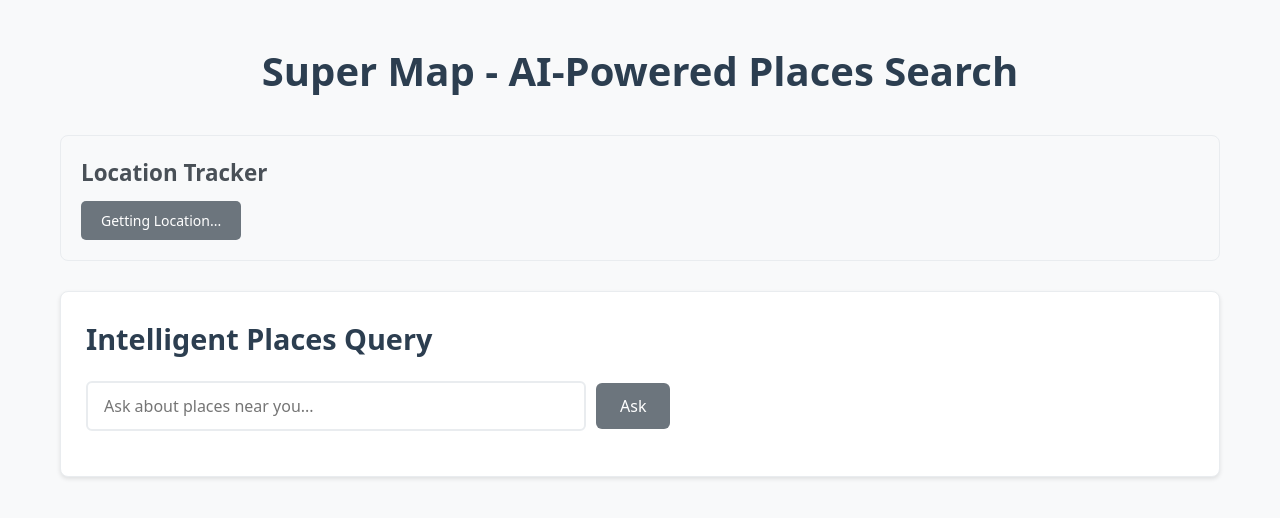
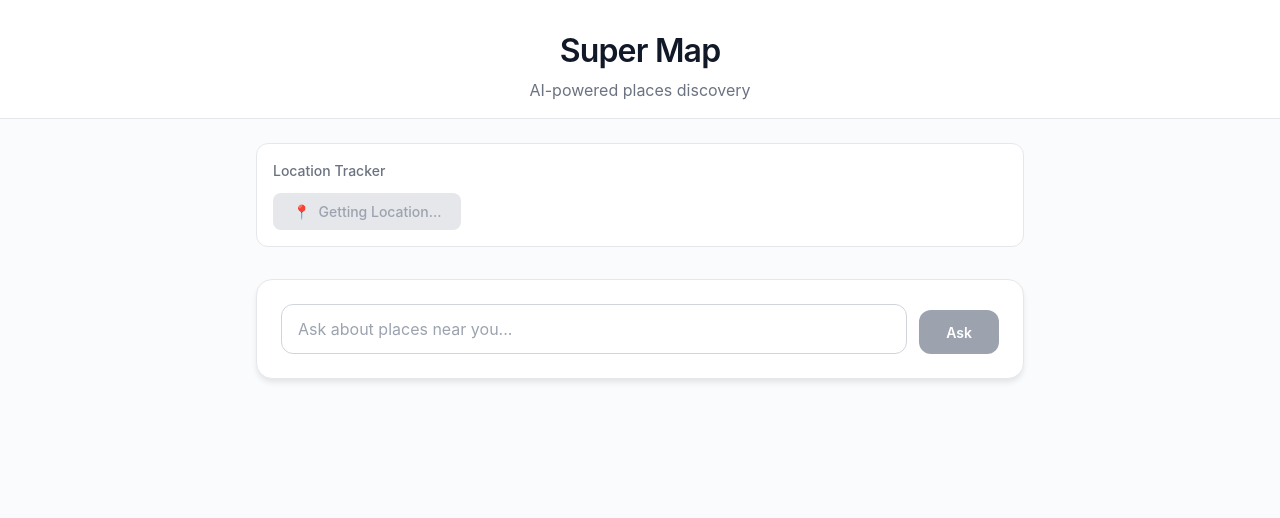
Before and after one commit to tourank/super-map, a React (Vite) app: page / in a window 1280 px wide. Shown: the top 518 px of the page. Built offline with nearby package versions, Linux system fonts and the light colour scheme; no server answers.

Commit message:
Improve UI

```diff
--- a/src/App.css
+++ b/src/App.css
@@ -1,32 +1,54 @@
 /* ==========================================================================
-   Super Map - Main Application Styles
+   Super Map - Modern Chat-like Interface
    ========================================================================== */
+
+/* Reset and base styles */
+* {
+  box-sizing: border-box;
+}
+
+body {
+  margin: 0;
+  font-family: -apple-system, BlinkMacSystemFont, 'Segoe UI', 'Roboto', sans-serif;
+  background: #fafbfc;
+  color: #1a1a1a;
+}
 
 /* App Container */
 .app {
-  padding: 20px;
-  max-width: 1200px;
-  margin: 0 auto;
+  min-height: 100vh;
+  display: flex;
+  flex-direction: column;
+}
+
+.app-header {
+  text-align: center;
+  padding: 2rem 1rem 1rem;
+  background: white;
+  border-bottom: 1px solid #e5e7eb;
 }
 
 .app-title {
-  text-align: center;
-  margin-bottom: 40px;
-  color: #2c3e50;
+  font-size: 2rem;
+  font-weight: 600;
+  margin: 0 0 0.5rem;
+  color: #111827;
+  letter-spacing: -0.025em;
 }
 
-/* ==========================================================================
-   Layout Components
-   ========================================================================== */
-
-.section {
-  margin-bottom: 30px;
+.app-subtitle {
+  color: #6b7280;
+  font-size: 1rem;
+  margin: 0;
+  font-weight: 400;
 }
 
-.section-divider {
-  margin: 40px 0;
-  border: none;
-  border-top: 1px solid #e0e0e0;
+.main-content {
+  flex: 1;
+  max-width: 800px;
+  margin: 0 auto;
+  width: 100%;
+  padding: 0 1rem;
 }
 
 /* ==========================================================================
@@ -34,109 +56,151 @@
    ========================================================================== */
 
 .location-tracker {
-  background: #f8f9fa;
-  border-radius: 8px;
-  padding: 20px;
-  border: 1px solid #e9ecef;
+  margin: 1.5rem 0;
+  padding: 1rem;
+  background: white;
+  border-radius: 12px;
+  border: 1px solid #e5e7eb;
 }
 
 .location-tracker h3 {
-  margin-top: 0;
-  color: #495057;
+  font-size: 0.875rem;
+  font-weight: 500;
+  color: #6b7280;
+  margin: 0 0 0.75rem;
+  text-align: left;
 }
 
 .location-button {
-  background: #007bff;
+  background: linear-gradient(135deg, #667eea 0%, #764ba2 100%);
   color: white;
   border: none;
-  padding: 10px 20px;
-  border-radius: 5px;
+  padding: 0.625rem 1.25rem;
+  border-radius: 8px;
   cursor: pointer;
-  font-size: 14px;
-  transition: background-color 0.2s;
+  font-size: 0.875rem;
+  font-weight: 500;
+  transition: all 0.2s ease;
+  display: inline-flex;
+  align-items: center;
+  gap: 0.5rem;
+  box-shadow: 0 2px 4px rgba(102, 126, 234, 0.25);
 }
 
-.location-button:hover {
-  background: #0056b3;
+.location-button:hover:not(:disabled) {
+  transform: translateY(-1px);
+  box-shadow: 0 4px 8px rgba(102, 126, 234, 0.35);
 }
 
 .location-button:disabled {
-  background: #6c757d;
+  background: #e5e7eb;
+  color: #9ca3af;
   cursor: not-allowed;
+  transform: none;
+  box-shadow: none;
 }
 
 .location-info {
-  margin-top: 15px;
+  margin-top: 1rem;
+  padding: 1rem;
+  background: #f9fafb;
+  border-radius: 8px;
+  border: 1px solid #e5e7eb;
 }
 
 .location-info p {
-  margin: 5px 0;
-  font-family: 'Courier New', monospace;
-  font-size: 14px;
+  margin: 0.25rem 0;
+  font-size: 0.875rem;
+  color: #4b5563;
 }
 
 .error-message {
-  color: #dc3545;
+  color: #dc2626;
   font-weight: 500;
-  margin-top: 10px;
+  margin-top: 1rem;
+  padding: 0.75rem;
+  background: #fef2f2;
+  border: 1px solid #fecaca;
+  border-radius: 8px;
+  font-size: 0.875rem;
 }
 
 /* ==========================================================================
-   Intelligent Places Query Styles
+   Chat Interface Styles
    ========================================================================== */
 
 .intelligent-query {
-  background: white;
-  border-radius: 8px;
-  padding: 25px;
-  box-shadow: 0 2px 4px rgba(0,0,0,0.1);
-  border: 1px solid #e9ecef;
-}
-
-.intelligent-query h2 {
-  margin-top: 0;
-  color: #2c3e50;
-  margin-bottom: 20px;
+  margin: 2rem 0;
 }
 
 .query-input-section {
-  margin-bottom: 20px;
+  position: sticky;
+  bottom: 0;
+  background: white;
+  padding: 1.5rem;
+  border-radius: 16px;
+  border: 1px solid #e5e7eb;
+  box-shadow: 0 4px 6px -1px rgba(0, 0, 0, 0.1);
+  margin-bottom: 1rem;
+}
+
+.input-container {
+  display: flex;
+  gap: 0.75rem;
+  align-items: flex-end;
 }
 
 .query-input {
-  width: 100%;
-  max-width: 500px;
-  padding: 12px 16px;
-  border: 2px solid #e9ecef;
-  border-radius: 6px;
-  font-size: 16px;
-  transition: border-color 0.2s;
+  flex: 1;
+  min-height: 44px;
+  max-height: 120px;
+  padding: 0.75rem 1rem;
+  border: 1px solid #d1d5db;
+  border-radius: 12px;
+  font-size: 1rem;
+  line-height: 1.5;
+  resize: none;
+  outline: none;
+  transition: all 0.2s ease;
+  font-family: inherit;
 }
 
 .query-input:focus {
-  outline: none;
-  border-color: #007bff;
+  border-color: #2563eb;
+  box-shadow: 0 0 0 3px rgba(37, 99, 235, 0.1);
+}
+
+.query-input::placeholder {
+  color: #9ca3af;
 }
 
 .query-button {
-  background: #28a745;
+  background: #2563eb;
   color: white;
   border: none;
-  padding: 12px 24px;
-  border-radius: 6px;
+  padding: 0.75rem 1.5rem;
+  border-radius: 12px;
   cursor: pointer;
-  font-size: 16px;
-  margin-left: 10px;
-  transition: background-color 0.2s;
+  font-size: 0.875rem;
+  font-weight: 600;
+  min-width: 80px;
+  height: 44px;
+  transition: all 0.2s ease;
+  display: flex;
+  align-items: center;
+  justify-content: center;
+  gap: 0.5rem;
 }
 
-.query-button:hover {
-  background: #218838;
+.query-button:hover:not(:disabled) {
+  background: #1d4ed8;
+  transform: translateY(-1px);
 }
 
 .query-button:disabled {
-  background: #6c757d;
+  background: #9ca3af;
   cursor: not-allowed;
+  transform: none;
 }
 
 /* ==========================================================================
@@ -144,23 +208,58 @@
    ========================================================================== */
 
 .ai-response {
-  border: 1px solid #ddd;
-  padding: 20px;
-  margin-bottom: 20px;
-  background-color: #f9f9f9;
-  border-radius: 8px;
+  background: linear-gradient(135deg, #f8fafc 0%, #f1f5f9 100%);
+  border-radius: 16px;
+  padding: 1.5rem;
+  margin-bottom: 1rem;
+  border: 1px solid #e2e8f0;
+  box-shadow: 0 2px 4px rgba(0, 0, 0, 0.05);
+  position: relative;
+}
+
+.ai-response::before {
+  content: '🤖';
+  position: absolute;
+  top: 1rem;
+  right: 1rem;
+  font-size: 1.25rem;
+  opacity: 0.6;
 }
 
 .ai-response h3 {
-  margin-top: 0;
-  color: #2c3e50;
-  margin-bottom: 15px;
+  font-size: 0.75rem;
+  font-weight: 600;
+  color: #64748b;
+  margin: 0 0 1rem;
+  text-transform: uppercase;
+  letter-spacing: 0.1em;
+  display: flex;
+  align-items: center;
+  gap: 0.5rem;
+}
+
+.ai-response h3::before {
+  content: '';
+  width: 8px;
+  height: 8px;
+  background: linear-gradient(135deg, #10b981, #059669);
+  border-radius: 50%;
+  animation: pulse 2s infinite;
+}
+
+@keyframes pulse {
+  0%, 100% { opacity: 1; }
+  50% { opacity: 0.5; }
 }
 
 .ai-response-text {
   white-space: pre-wrap;
-  line-height: 1.6;
-  color: #495057;
+  line-height: 1.7;
+  color: #1e293b;
+  font-size: 1rem;
+  margin: 0;
+  font-weight: 400;
+  text-rendering: optimizeLegibility;
 }
 
 /* ==========================================================================
@@ -168,45 +267,57 @@
    ========================================================================== */
 
 .places-results {
-  margin-top: 20px;
+  margin-top: 1.5rem;
 }
 
 .places-results h3 {
-  color: #2c3e50;
-  margin-bottom: 20px;
+  font-size: 0.875rem;
+  font-weight: 600;
+  color: #6b7280;
+  margin: 0 0 1rem;
+  text-transform: uppercase;
+  letter-spacing: 0.05em;
 }
 
 .place-card {
-  border: 1px solid #e9ecef;
-  margin: 15px 0;
-  padding: 20px;
-  border-radius: 8px;
   background: white;
-  transition: box-shadow 0.2s;
+  border-radius: 12px;
+  padding: 1.5rem;
+  margin-bottom: 1rem;
+  border: 1px solid #e5e7eb;
+  transition: all 0.2s ease;
+  box-shadow: 0 1px 3px rgba(0, 0, 0, 0.1);
 }
 
 .place-card:hover {
-  box-shadow: 0 4px 8px rgba(0,0,0,0.1);
+  transform: translateY(-2px);
+  box-shadow: 0 4px 12px rgba(0, 0, 0, 0.15);
+  border-color: #d1d5db;
 }
 
 .place-name {
-  margin: 0 0 10px 0;
-  color: #2c3e50;
-  font-size: 20px;
+  font-size: 1.125rem;
+  font-weight: 600;
+  color: #111827;
+  margin: 0 0 0.75rem;
+  line-height: 1.4;
 }
 
 .place-info {
-  margin: 8px 0;
-  color: #495057;
+  margin: 0.5rem 0;
+  color: #6b7280;
+  font-size: 0.875rem;
+  line-height: 1.5;
 }
 
 .place-info strong {
-  color: #2c3e50;
+  color: #374151;
+  font-weight: 500;
 }
 
 .price-level {
-  color: #28a745;
-  font-weight: bold;
+  color: #059669;
+  font-weight: 600;
 }
 
 /* ==========================================================================
@@ -214,44 +325,155 @@
    ========================================================================== */
 
 .amenities-section {
-  margin-top: 15px;
-  padding: 15px;
-  background-color: #e3f2fd;
-  border-radius: 6px;
-  border-left: 4px solid #2196f3;
+  margin-top: 1rem;
+  padding: 1rem;
+  background: #f0f9ff;
+  border-radius: 8px;
+  border: 1px solid #e0f2fe;
 }
 
 .amenities-section strong {
-  color: #1976d2;
+  color: #0369a1;
+  font-weight: 600;
+  font-size: 0.875rem;
   display: block;
-  margin-bottom: 8px;
+  margin-bottom: 0.5rem;
 }
 
 .amenities-text {
-  margin: 8px 0;
-  color: #424242;
+  margin: 0.5rem 0;
+  color: #475569;
+  font-size: 0.875rem;
+  line-height: 1.5;
 }
 
 .amenities-text.no-data {
   font-style: italic;
-  color: #757575;
+  color: #94a3b8;
 }
 
 .contact-info {
-  margin-top: 10px;
+  margin-top: 0.75rem;
+  padding-top: 0.75rem;
+  border-top: 1px solid #e0f2fe;
 }
 
 .contact-info p {
-  margin: 5px 0;
+  margin: 0.25rem 0;
+  font-size: 0.875rem;
+  color: #64748b;
 }
 
 .website-link {
-  color: #007bff;
+  color: #2563eb;
   text-decoration: none;
+  font-weight: 500;
 }
 
 .website-link:hover {
   text-decoration: underline;
+}
+
+/* ==========================================================================
+   Map View Styles
+   ========================================================================== */
+
+.map-container {
+  margin-top: 1.5rem;
+}
+
+.map-toggle-button {
+  background: linear-gradient(135deg, #10b981 0%, #059669 100%);
+  color: white;
+  border: none;
+  padding: 0.75rem 1.5rem;
+  border-radius: 12px;
+  cursor: pointer;
+  font-size: 0.875rem;
+  font-weight: 600;
+  transition: all 0.2s ease;
+  display: inline-flex;
+  align-items: center;
+  gap: 0.5rem;
+  box-shadow: 0 2px 4px rgba(16, 185, 129, 0.25);
+  margin-bottom: 1rem;
+}
+
+.map-toggle-button:hover {
+  transform: translateY(-1px);
+  box-shadow: 0 4px 8px rgba(16, 185, 129, 0.35);
+}
+
+.map-links-container {
+  background: white;
+  border-radius: 16px;
+  padding: 1.5rem;
+  border: 1px solid #e5e7eb;
+  box-shadow: 0 4px 6px -1px rgba(0, 0, 0, 0.1);
+  animation: slideDown 0.3s ease-out;
+}
+
+@keyframes slideDown {
+  from {
+    opacity: 0;
+    transform: translateY(-10px);
+  }
+  to {
+    opacity: 1;
+    transform: translateY(0);
+  }
+}
+
+.map-link {
+  display: inline-flex;
+  align-items: center;
+  gap: 0.5rem;
+  padding: 0.75rem 1rem;
+  background: #f8fafc;
+  border: 1px solid #e2e8f0;
+  border-radius: 8px;
+  text-decoration: none;
+  color: #374151;
+  font-size: 0.875rem;
+  font-weight: 500;
+  transition: all 0.2s ease;
+  margin: 0.25rem 0.5rem 0.25rem 0;
+}
+
+.map-link:hover {
+  background: #e2e8f0;
+  transform: translateY(-1px);
+  box-shadow: 0 2px 4px rgba(0, 0, 0, 0.1);
+}
+
+.map-link.all-places {
+  background: linear-gradient(135deg, #3b82f6 0%, #1d4ed8 100%);
+  color: white;
+  border-color: #3b82f6;
+  font-weight: 600;
+  margin-bottom: 1rem;
+  display: flex;
+  width: fit-content;
+}
+
+.map-link.all-places:hover {
+  background: linear-gradient(135deg, #1d4ed8 0%, #1e40af 100%);
+  color: white;
+}
+
+.individual-map-links h4 {
+  font-size: 0.875rem;
+  font-weight: 600;
+  color: #6b7280;
+  margin: 0 0 0.75rem;
+  text-transform: uppercase;
+  letter-spacing: 0.05em;
+}
+
+.individual-map-links {
+  display: flex;
+  flex-direction: column;
+  gap: 0.5rem;
 }
 
 /* ==========================================================================
--- a/src/App.jsx
+++ b/src/App.jsx
@@ -8,13 +8,13 @@ function App() {
 
   return (
     <div className="app">
-      <h1 className="app-title">Super Map - AI-Powered Places Search</h1>
-
-      <div className="section">
-        <LocationTracker onLocationChange={setUserLocation} />
+      <div className="app-header">
+        <h1 className="app-title">Super Map</h1>
+        <p className="app-subtitle">AI-powered places discovery</p>
       </div>
 
-      <div className="section">
+      <div className="main-content">
+        <LocationTracker onLocationChange={setUserLocation} />
         <IntelligentPlacesQuery location={userLocation} />
       </div>
     </div>
--- a/src/components/IntelligentPlacesQuery.jsx
+++ b/src/components/IntelligentPlacesQuery.jsx
@@ -1,5 +1,6 @@
 import { useState } from 'react';
 import { needsDetailedSearch, getRelevantAmenities, formatAmenityData } from '../utils/amenityDetection';
+import MapView from './MapView';
 
 function IntelligentPlacesQuery({ location }) {
   const [query, setQuery] = useState('');
@@ -90,22 +91,36 @@ function IntelligentPlacesQuery({ location }) {
 
   return (
     <div className="intelligent-query">
-      <h2>Intelligent Places Query</h2>
       <div className="query-input-section">
-        <input
-          type="text"
+        <div className="input-container">
+          <textarea
             value={query}
             onChange={(e) => setQuery(e.target.value)}
             placeholder="Ask about places near you..."
             className="query-input"
+            rows={1}
+            style={{ height: 'auto' }}
+            onInput={(e) => {
+              e.target.style.height = 'auto';
+              e.target.style.height = e.target.scrollHeight + 'px';
+            }}
+            onKeyDown={(e) => {
+              if (e.key === 'Enter' && !e.shiftKey) {
+                e.preventDefault();
+                if (!loading && query.trim()) {
+                  handleIntelligentQuery();
+                }
+              }
+            }}
           />
           <button
             onClick={handleIntelligentQuery}
             disabled={loading || !query.trim()}
             className="query-button"
           >
-          {loading ? 'Processing...' : 'Ask'}
+            {loading ? '...' : 'Ask'}
           </button>
+        </div>
       </div>
 
       {response && (
@@ -116,6 +131,9 @@ function IntelligentPlacesQuery({ location }) {
       )}
 
       {places.length > 0 && (
+        <>
+          <MapView places={places} userLocation={location} />
+
           <div className="places-results">
             <h3>Found Places:</h3>
             {places.map((place, index) => {
@@ -153,6 +171,7 @@ function IntelligentPlacesQuery({ location }) {
               );
             })}
           </div>
+        </>
       )}
     </div>
   );
--- a/src/components/LocationTracker.jsx
+++ b/src/components/LocationTracker.jsx
@@ -51,6 +51,7 @@ const LocationTracker = ({ onLocationChange }) => {
         onClick={getCurrentLocation}
         disabled={loading}
       >
+        <span>📍</span>
         {loading ? 'Getting Location...' : 'Get Current Location'}
       </button>
 
--- /dev/null
+++ b/src/components/MapView.jsx
@@ -0,0 +1,112 @@
+import { useState } from 'react';
+
+function MapView({ places, userLocation }) {
+  const [showMapLinks, setShowMapLinks] = useState(false);
+
+  const generateMapUrl = (place) => {
+    console.log('Place data for map:', place); // Debug logging
+
+    // Try different location formats from Google Places API
+    let lat, lng;
+
+    if (place.location) {
+      lat = place.location.latitude;
+      lng = place.location.longitude;
+    } else if (place.geometry?.location) {
+      lat = place.geometry.location.lat;
+      lng = place.geometry.location.lng;
+    } else if (place.lat && place.lng) {
+      lat = place.lat;
+      lng = place.lng;
+    }
+
+    if (lat && lng) {
+      // Use exact coordinates with place name as query
+      const placeName = encodeURIComponent(place.displayName?.text || place.name || 'Location');
+      return `https://www.google.com/maps/search/${placeName}/@${lat},${lng},17z`;
+    } else {
+      // Fall back to search by name and address
+      const query = `${place.displayName?.text || place.name || ''} ${place.formattedAddress || ''}`.trim();
+      return `https://www.google.com/maps/search/${encodeURIComponent(query)}`;
+    }
+  };
+
+  const generateAllPlacesUrl = () => {
+    const baseUrl = 'https://www.google.com/maps/dir/';
+
+    if (userLocation && places.length > 0) {
+      // Create a multi-destination route
+      let destinations = places.slice(0, 5).map(place => {
+        // Try different location formats
+        let lat, lng;
+        if (place.location) {
+          lat = place.location.latitude;
+          lng = place.location.longitude;
+        } else if (place.geometry?.location) {
+          lat = place.geometry.location.lat;
+          lng = place.geometry.location.lng;
+        }
+
+        if (lat && lng) {
+          return `${lat},${lng}`;
+        }
+        // Fallback to address/name search
+        return encodeURIComponent(place.displayName?.text || place.formattedAddress || 'Unknown location');
+      });
+
+      return `${baseUrl}${userLocation.latitude},${userLocation.longitude}/${destinations.join('/')}`;
+    }
+
+    return null;
+  };
+
+  if (places.length === 0) {
+    return null;
+  }
+
+  return (
+    <div className="map-container">
+      <button
+        className="map-toggle-button"
+        onClick={() => setShowMapLinks(!showMapLinks)}
+      >
+        <span>🗺️</span>
+        {showMapLinks ? 'Hide Map Options' : 'View on Map'}
+      </button>
+
+      {showMapLinks && (
+        <div className="map-links-container">
+          {generateAllPlacesUrl() && (
+            <a
+              href={generateAllPlacesUrl()}
+              target="_blank"
+              rel="noopener noreferrer"
+              className="map-link all-places"
+            >
+              <span>🚗</span>
+              View All Places (Directions)
+            </a>
+          )}
+
+          <div className="individual-map-links">
+            <h4>Individual Locations:</h4>
+            {places.slice(0, 5).map((place, index) => (
+              <a
+                key={index}
+                href={generateMapUrl(place)}
+                target="_blank"
+                rel="noopener noreferrer"
+                className="map-link"
+              >
+                <span>📍</span>
+                {place.displayName?.text || 'View Location'}
+              </a>
+            ))}
+          </div>
+        </div>
+      )}
+    </div>
+  );
+}
+
+export default MapView;
```
Also changed, not shown: 1 other file (tests, documents, lock files or other folders). Lines whose indentation alone changed are shown as unchanged.
